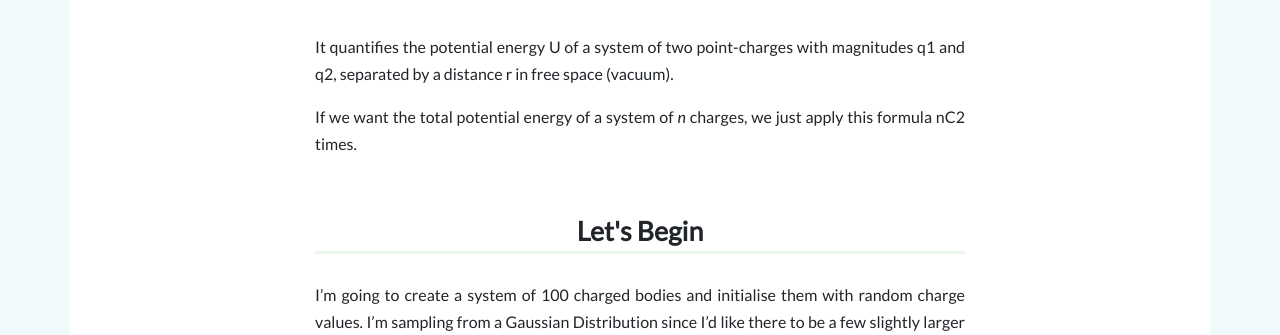
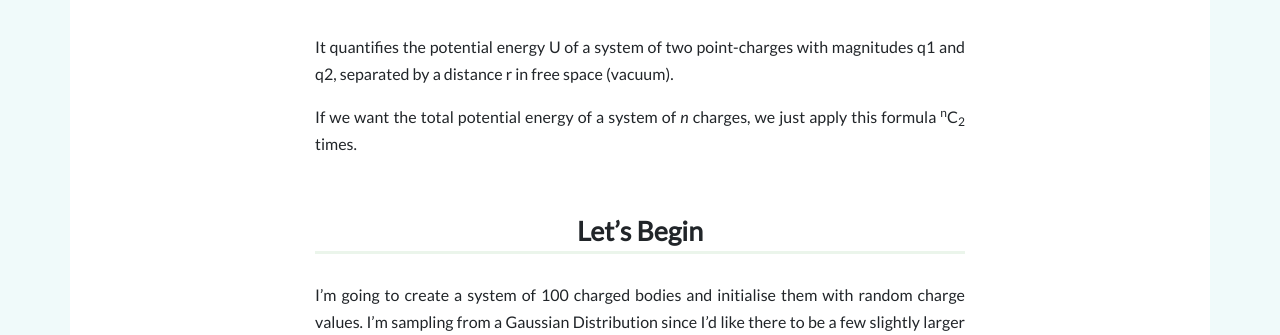
Before and after one commit to FluxML/fluxml.github.io, a Jekyll site: the page built from _posts/2019-09-11-simulating-the-motion-of-charges.md, in a window 1280 px wide. Shown: the part 1808-2143 px from the top of the page. Built offline with Jekyll 4.4.1, drawn with Linux system fonts in a browser that asks for light colours; nearby versions of some CDN libraries; comment, search, counter and statistics services are not loaded; some of the changed text lies outside the part shown.

Commit message:
Update 2019-09-11-simulating-the-motion-of-charges.md

```diff
--- a/_posts/2019-09-11-simulating-the-motion-of-charges.md
+++ b/_posts/2019-09-11-simulating-the-motion-of-charges.md
@@ -5,10 +5,6 @@
 ---
 
 <style>
-h1 {
-	text-align: center;
-
-}
 h3{
 	text-align: center;
 	font-weight: bold;
@@ -30,14 +26,14 @@
 
 <br>
 
-<h1>What do charges like doing?</h1>
+# What do charges like doing?
 
 The answer is quite simple: like charges like to move apart and unlike charges like to move closer. If I were to place a 100 charges in a circle of radius 5cm and tell them to do their thing they would contentedly move around so that they attain the most stable state – where the total potential energy of the system is minimum. The problem is that even though charges know what their purpose is in life, and we know more or less what they’d tend to do, it’s quite difficult to predict their exact movements. Most of us can predict the movement of 3 or 4 charged bodies, but when it comes to accounting for the interactions of a 100 charges, the teachings of H.C. Verma and Resnick Halliday aren’t enough to help us.
 
 <br>
 
 
-<h1>The Main Idea</h1>
+# The Main Idea
 
 What is the objective of my system of 100 charges? To minimise the total value of this potential energy. (Coincidentally this is the objective of the entire universe as well)
 What is the objective of a typical machine learning model? To minimise the total cost/loss. Hmm…
@@ -46,7 +42,7 @@
 
 <br>
 
-<h1>The Obvious Approach vs My Approach</h1>
+# The Obvious Approach vs My Approach
 
 
 
@@ -66,8 +62,7 @@
 The main advantage to doing so is that potential energy is a scalar quantity whereas force is a vector. Calculating the net potential energy of a system of 100 charges is a lot easier than calculating the net force on each charge in a 100-charge system.
 
 <br>
-
-<h1>The Science Part of It</h1>
+# The Science Part of It
 
 
 Let’s look at our classic formula to calculate potential energy
@@ -77,12 +72,12 @@
 
 It quantifies the potential energy U of a system of two point-charges with magnitudes q1 and q2, separated by a distance r in free space (vacuum).
 
-If we want the total potential energy of a system of _n_ charges, we just apply this formula nC2 times.
+If we want the total potential energy of a system of _n_ charges, we just apply this formula <sup>n</sup>C<sub>2</sub> times.
 
 
 <br>
 
-<h1>Let's Begin</h1>
+# Let's Begin
 
 
 I’m going to create a system of 100 charged bodies and initialise them with random charge values. I’m sampling from a Gaussian Distribution since I’d like there to be a few slightly larger charges in the mix to make things interesting.
@@ -162,7 +157,7 @@
 
 
 
-Since the potential function gives a very small value of the order of 10-12 we need to scale it so that the loss is a high enough value to produce an appreciable movement in my charges.
+Since the potential function gives a very small value of the order of 10<sup>-12</sup> we need to scale it so that the loss is a high enough value to produce an appreciable movement in my charges.
 
 Let’s create the environment of charges
 
@@ -222,7 +217,7 @@
 
 
 
-<h1>The Big Question. It looks cool, but does it work?</h1>
+# The Big Question. It looks cool, but does it work?
 
 A high-level observation shows that the like charges tend to move apart and the unlike charges tend to move closer. We can take a step further and notice that as time progresses, the charges tend to move less and less since they are more or less in a stable position. A sure sign of convergence.
 
@@ -251,7 +246,7 @@
 <br>
 
 
-<h1>Conclusion</h1>
+# Conclusion
 
 It works!
 I created this simulation because it’s an interesting and very visual way to get a real feel of how charges move around when affected by almost a 100 different forces.
```
